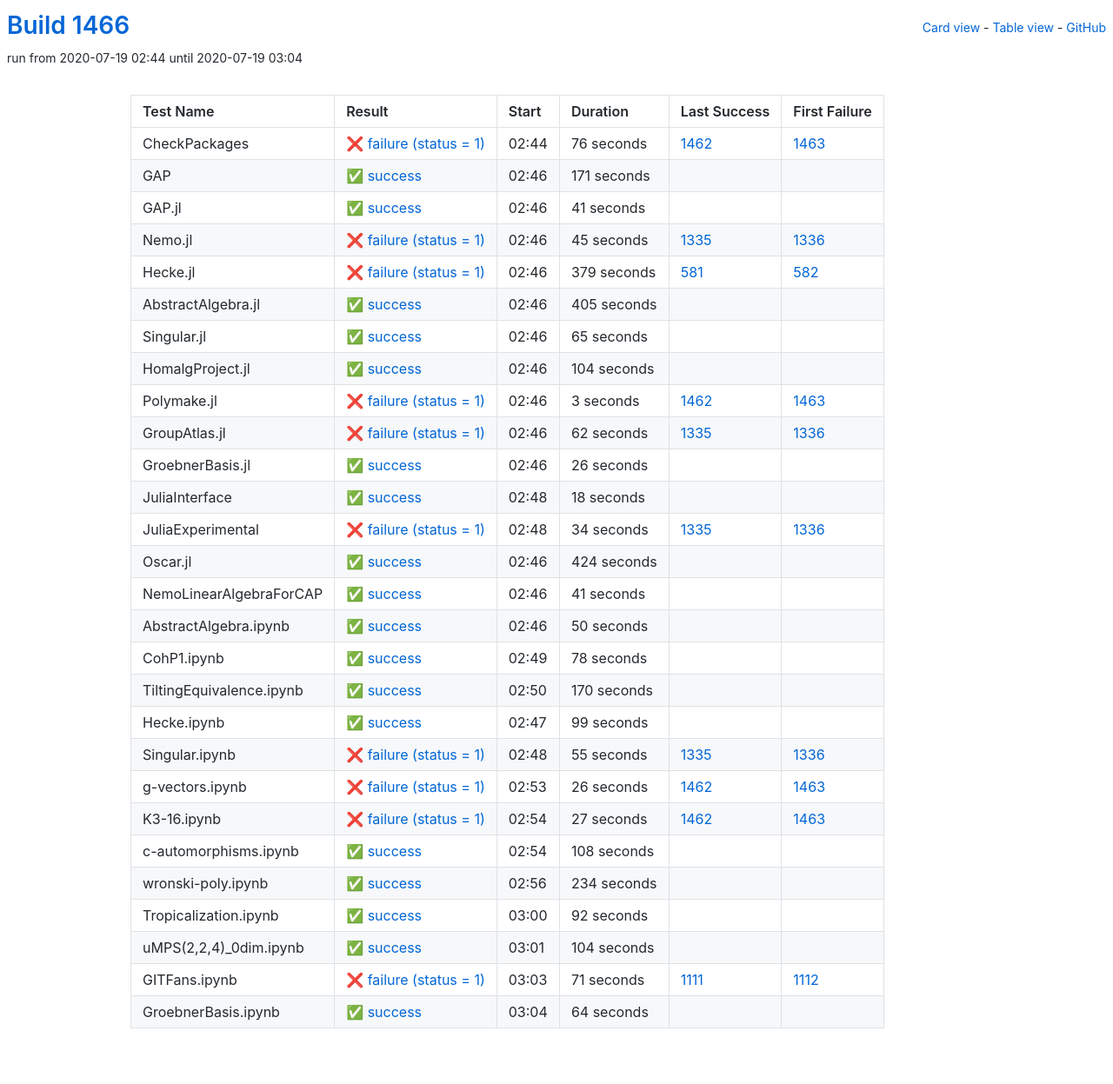
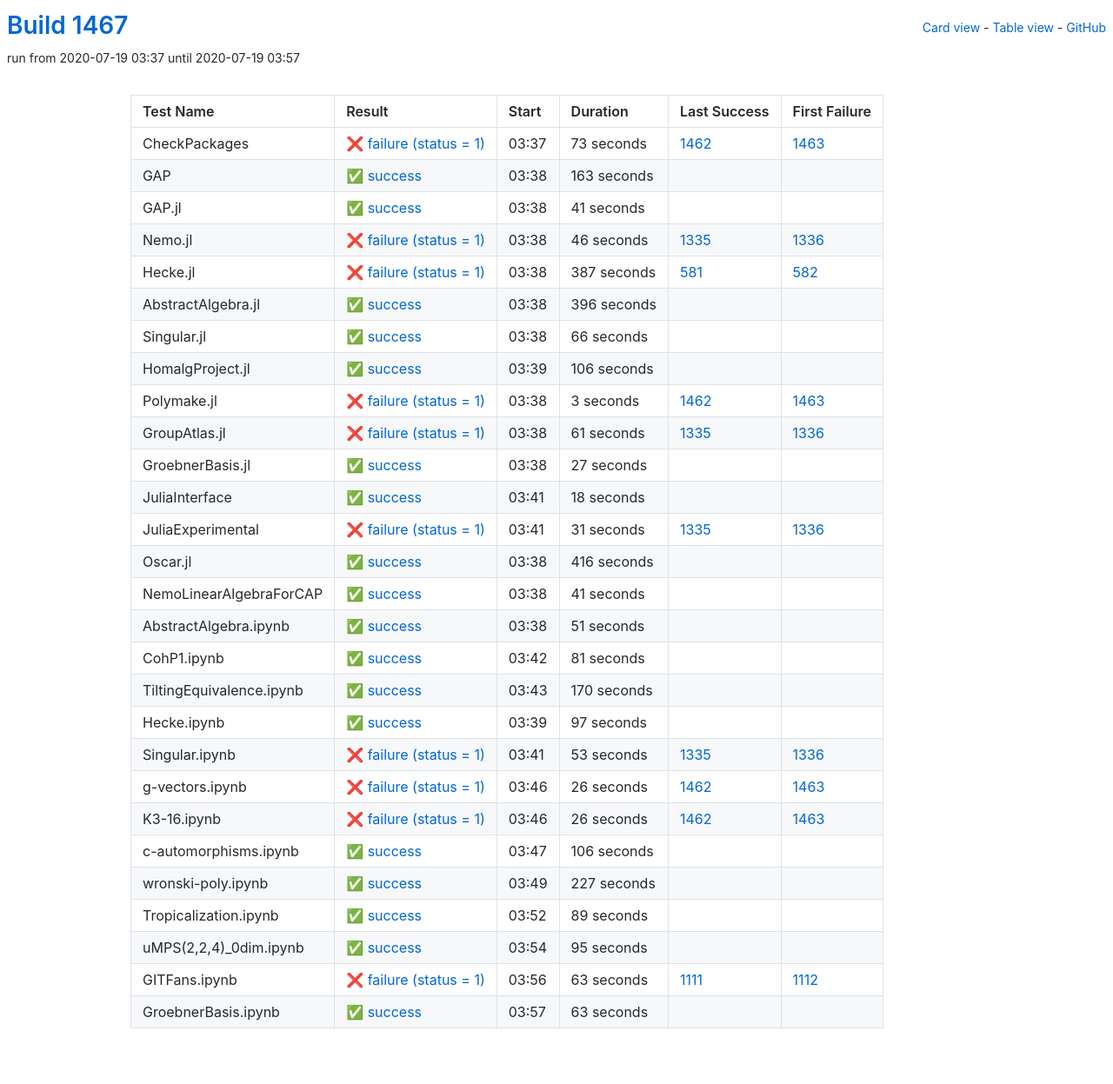
Before and after one commit to oscar-system/oscar-ci-status-1.4, a Jekyll site: the page built from table.html, in a window 1280 px wide. Shown: the whole page at 87% size. Built offline with Jekyll 4.4.1, drawn with Linux system fonts in a browser that asks for light colours.

Commit message:
Build #1467

```diff
--- a/_data/ci.yml
+++ b/_data/ci.yml
@@ -1,6 +1,6 @@
 ---
-build: 1466
-build_url: https://oscarci.mathematik.uni-kl.de/job/oscar-julia-1.4/1466/
+build: 1467
+build_url: https://oscarci.mathematik.uni-kl.de/job/oscar-julia-1.4/1467/
 job: oscar-julia-1.4
 organization: oscar-system
 repo: oscar-ci-status-1.4
@@ -8,32 +8,32 @@ repourl: https://github.com/oscar-system/oscar-ci-status-1.4
 tests:
 - name: CheckPackages
   id: checkpackages
-  log: https://oscarci.mathematik.uni-kl.de/job/oscar-julia-1.4/1466/artifact/logs/build-1466/CheckPackages.log
-  start: 2020-07-19 02:44
+  log: https://oscarci.mathematik.uni-kl.de/job/oscar-julia-1.4/1467/artifact/logs/build-1467/CheckPackages.log
+  start: 2020-07-19 03:37
   success: false
   exitcode: 1
   status: failure
-  duration: 76
+  duration: 73
   last_success: 1462
   last_success_url: https://oscarci.mathematik.uni-kl.de/job/oscar-julia-1.4/1462/
   first_failure: 1463
   first_failure_url: https://oscarci.mathematik.uni-kl.de/job/oscar-julia-1.4/1463/
 - name: GAP
   id: gap
-  log: https://oscarci.mathematik.uni-kl.de/job/oscar-julia-1.4/1466/artifact/logs/build-1466/GAP.log
-  start: 2020-07-19 02:46
+  log: https://oscarci.mathematik.uni-kl.de/job/oscar-julia-1.4/1467/artifact/logs/build-1467/GAP.log
+  start: 2020-07-19 03:38
   success: true
   exitcode: 0
   status: success
-  duration: 171
+  duration: 163
   last_success: false
   last_success_url:
   first_failure: false
   first_failure_url:
 - name: GAP.jl
   id: gap-jl
-  log: https://oscarci.mathematik.uni-kl.de/job/oscar-julia-1.4/1466/artifact/logs/build-1466/GAP.jl.log
-  start: 2020-07-19 02:46
+  log: https://oscarci.mathematik.uni-kl.de/job/oscar-julia-1.4/1467/artifact/logs/build-1467/GAP.jl.log
+  start: 2020-07-19 03:38
   success: true
   exitcode: 0
   status: success
@@ -44,68 +44,68 @@ tests:
   first_failure_url:
 - name: Nemo.jl
   id: nemo-jl
-  log: https://oscarci.mathematik.uni-kl.de/job/oscar-julia-1.4/1466/artifact/logs/build-1466/Nemo.jl.log
-  start: 2020-07-19 02:46
+  log: https://oscarci.mathematik.uni-kl.de/job/oscar-julia-1.4/1467/artifact/logs/build-1467/Nemo.jl.log
+  start: 2020-07-19 03:38
   success: false
   exitcode: 1
   status: failure
-  duration: 45
+  duration: 46
   last_success: 1335
   last_success_url: https://oscarci.mathematik.uni-kl.de/job/oscar-julia-1.4/1335/
   first_failure: 1336
   first_failure_url: https://oscarci.mathematik.uni-kl.de/job/oscar-julia-1.4/1336/
 - name: Hecke.jl
   id: hecke-jl
-  log: https://oscarci.mathematik.uni-kl.de/job/oscar-julia-1.4/1466/artifact/logs/build-1466/Hecke.jl.log
-  start: 2020-07-19 02:46
+  log: https://oscarci.mathematik.uni-kl.de/job/oscar-julia-1.4/1467/artifact/logs/build-1467/Hecke.jl.log
+  start: 2020-07-19 03:38
   success: false
   exitcode: 1
   status: failure
-  duration: 379
+  duration: 387
   last_success: 581
   last_success_url: https://oscarci.mathematik.uni-kl.de/job/oscar-julia-1.4/581/
   first_failure: 582
   first_failure_url: https://oscarci.mathematik.uni-kl.de/job/oscar-julia-1.4/582/
 - name: AbstractAlgebra.jl
   id: abstractalgebra-jl
-  log: https://oscarci.mathematik.uni-kl.de/job/oscar-julia-1.4/1466/artifact/logs/build-1466/AbstractAlgebra.jl.log
-  start: 2020-07-19 02:46
+  log: https://oscarci.mathematik.uni-kl.de/job/oscar-julia-1.4/1467/artifact/logs/build-1467/AbstractAlgebra.jl.log
+  start: 2020-07-19 03:38
   success: true
   exitcode: 0
   status: success
-  duration: 405
+  duration: 396
   last_success: false
   last_success_url:
   first_failure: false
   first_failure_url:
 - name: Singular.jl
   id: singular-jl
-  log: https://oscarci.mathematik.uni-kl.de/job/oscar-julia-1.4/1466/artifact/logs/build-1466/Singular.jl.log
-  start: 2020-07-19 02:46
+  log: https://oscarci.mathematik.uni-kl.de/job/oscar-julia-1.4/1467/artifact/logs/build-1467/Singular.jl.log
+  start: 2020-07-19 03:38
   success: true
   exitcode: 0
   status: success
-  duration: 65
+  duration: 66
   last_success: false
   last_success_url:
   first_failure: false
   first_failure_url:
 - name: HomalgProject.jl
   id: homalgproject-jl
-  log: https://oscarci.mathematik.uni-kl.de/job/oscar-julia-1.4/1466/artifact/logs/build-1466/HomalgProject.jl.log
-  start: 2020-07-19 02:46
+  log: https://oscarci.mathematik.uni-kl.de/job/oscar-julia-1.4/1467/artifact/logs/build-1467/HomalgProject.jl.log
+  start: 2020-07-19 03:39
   success: true
   exitcode: 0
   status: success
-  duration: 104
+  duration: 106
   last_success: false
   last_success_url:
   first_failure: false
   first_failure_url:
 - name: Polymake.jl
   id: polymake-jl
-  log: https://oscarci.mathematik.uni-kl.de/job/oscar-julia-1.4/1466/artifact/logs/build-1466/Polymake.jl.log
-  start: 2020-07-19 02:46
+  log: https://oscarci.mathematik.uni-kl.de/job/oscar-julia-1.4/1467/artifact/logs/build-1467/Polymake.jl.log
+  start: 2020-07-19 03:38
   success: false
   exitcode: 1
   status: failure
@@ -116,32 +116,32 @@ tests:
   first_failure_url: https://oscarci.mathematik.uni-kl.de/job/oscar-julia-1.4/1463/
 - name: GroupAtlas.jl
   id: groupatlas-jl
-  log: https://oscarci.mathematik.uni-kl.de/job/oscar-julia-1.4/1466/artifact/logs/build-1466/GroupAtlas.jl.log
-  start: 2020-07-19 02:46
+  log: https://oscarci.mathematik.uni-kl.de/job/oscar-julia-1.4/1467/artifact/logs/build-1467/GroupAtlas.jl.log
+  start: 2020-07-19 03:38
   success: false
   exitcode: 1
   status: failure
-  duration: 62
+  duration: 61
   last_success: 1335
   last_success_url: https://oscarci.mathematik.uni-kl.de/job/oscar-julia-1.4/1335/
   first_failure: 1336
   first_failure_url: https://oscarci.mathematik.uni-kl.de/job/oscar-julia-1.4/1336/
 - name: GroebnerBasis.jl
   id: groebnerbasis-jl
-  log: https://oscarci.mathematik.uni-kl.de/job/oscar-julia-1.4/1466/artifact/logs/build-1466/GroebnerBasis.jl.log
-  start: 2020-07-19 02:46
+  log: https://oscarci.mathematik.uni-kl.de/job/oscar-julia-1.4/1467/artifact/logs/build-1467/GroebnerBasis.jl.log
+  start: 2020-07-19 03:38
   success: true
   exitcode: 0
   status: success
-  duration: 26
+  duration: 27
   last_success: false
   last_success_url:
   first_failure: false
   first_failure_url:
 - name: JuliaInterface
   id: juliainterface
-  log: https://oscarci.mathematik.uni-kl.de/job/oscar-julia-1.4/1466/artifact/logs/build-1466/JuliaInterface.log
-  start: 2020-07-19 02:48
+  log: https://oscarci.mathematik.uni-kl.de/job/oscar-julia-1.4/1467/artifact/logs/build-1467/JuliaInterface.log
+  start: 2020-07-19 03:41
   success: true
   exitcode: 0
   status: success
@@ -152,32 +152,32 @@ tests:
   first_failure_url:
 - name: JuliaExperimental
   id: juliaexperimental
-  log: https://oscarci.mathematik.uni-kl.de/job/oscar-julia-1.4/1466/artifact/logs/build-1466/JuliaExperimental.log
-  start: 2020-07-19 02:48
+  log: https://oscarci.mathematik.uni-kl.de/job/oscar-julia-1.4/1467/artifact/logs/build-1467/JuliaExperimental.log
+  start: 2020-07-19 03:41
   success: false
   exitcode: 1
   status: failure
-  duration: 34
+  duration: 31
   last_success: 1335
   last_success_url: https://oscarci.mathematik.uni-kl.de/job/oscar-julia-1.4/1335/
   first_failure: 1336
   first_failure_url: https://oscarci.mathematik.uni-kl.de/job/oscar-julia-1.4/1336/
 - name: Oscar.jl
   id: oscar-jl
-  log: https://oscarci.mathematik.uni-kl.de/job/oscar-julia-1.4/1466/artifact/logs/build-1466/Oscar.jl.log
-  start: 2020-07-19 02:46
+  log: https://oscarci.mathematik.uni-kl.de/job/oscar-julia-1.4/1467/artifact/logs/build-1467/Oscar.jl.log
+  start: 2020-07-19 03:38
   success: true
   exitcode: 0
   status: success
-  duration: 424
+  duration: 416
   last_success: false
   last_success_url:
   first_failure: false
   first_failure_url:
 - name: NemoLinearAlgebraForCAP
   id: nemolinearalgebraforcap
-  log: https://oscarci.mathematik.uni-kl.de/job/oscar-julia-1.4/1466/artifact/logs/build-1466/NemoLinearAlgebraForCAP.log
-  start: 2020-07-19 02:46
+  log: https://oscarci.mathematik.uni-kl.de/job/oscar-julia-1.4/1467/artifact/logs/build-1467/NemoLinearAlgebraForCAP.log
+  start: 2020-07-19 03:38
   success: true
   exitcode: 0
   status: success
@@ -188,32 +188,32 @@ tests:
   first_failure_url:
 - name: AbstractAlgebra.ipynb
   id: abstractalgebra-ipynb
-  log: https://oscarci.mathematik.uni-kl.de/job/oscar-julia-1.4/1466/artifact/logs/build-1466/AbstractAlgebra.ipynb.log
-  start: 2020-07-19 02:46
+  log: https://oscarci.mathematik.uni-kl.de/job/oscar-julia-1.4/1467/artifact/logs/build-1467/AbstractAlgebra.ipynb.log
+  start: 2020-07-19 03:38
   success: true
   exitcode: 0
   status: success
-  duration: 50
+  duration: 51
   last_success: false
   last_success_url:
   first_failure: false
   first_failure_url:
 - name: CohP1.ipynb
   id: cohp1-ipynb
-  log: https://oscarci.mathematik.uni-kl.de/job/oscar-julia-1.4/1466/artifact/logs/build-1466/CohP1.ipynb.log
-  start: 2020-07-19 02:49
+  log: https://oscarci.mathematik.uni-kl.de/job/oscar-julia-1.4/1467/artifact/logs/build-1467/CohP1.ipynb.log
+  start: 2020-07-19 03:42
   success: true
   exitcode: 0
   status: success
-  duration: 78
+  duration: 81
   last_success: false
   last_success_url:
   first_failure: false
   first_failure_url:
 - name: TiltingEquivalence.ipynb
   id: tiltingequivalence-ipynb
-  log: https://oscarci.mathematik.uni-kl.de/job/oscar-julia-1.4/1466/artifact/logs/build-1466/TiltingEquivalence.ipynb.log
-  start: 2020-07-19 02:50
+  log: https://oscarci.mathematik.uni-kl.de/job/oscar-julia-1.4/1467/artifact/logs/build-1467/TiltingEquivalence.ipynb.log
+  start: 2020-07-19 03:43
   success: true
   exitcode: 0
   status: success
@@ -224,32 +224,32 @@ tests:
   first_failure_url:
 - name: Hecke.ipynb
   id: hecke-ipynb
-  log: https://oscarci.mathematik.uni-kl.de/job/oscar-julia-1.4/1466/artifact/logs/build-1466/Hecke.ipynb.log
-  start: 2020-07-19 02:47
+  log: https://oscarci.mathematik.uni-kl.de/job/oscar-julia-1.4/1467/artifact/logs/build-1467/Hecke.ipynb.log
+  start: 2020-07-19 03:39
   success: true
   exitcode: 0
   status: success
-  duration: 99
+  duration: 97
   last_success: false
   last_success_url:
   first_failure: false
   first_failure_url:
 - name: Singular.ipynb
   id: singular-ipynb
-  log: https://oscarci.mathematik.uni-kl.de/job/oscar-julia-1.4/1466/artifact/logs/build-1466/Singular.ipynb.log
-  start: 2020-07-19 02:48
+  log: https://oscarci.mathematik.uni-kl.de/job/oscar-julia-1.4/1467/artifact/logs/build-1467/Singular.ipynb.log
+  start: 2020-07-19 03:41
   success: false
   exitcode: 1
   status: failure
-  duration: 55
+  duration: 53
   last_success: 1335
   last_success_url: https://oscarci.mathematik.uni-kl.de/job/oscar-julia-1.4/1335/
   first_failure: 1336
   first_failure_url: https://oscarci.mathematik.uni-kl.de/job/oscar-julia-1.4/1336/
 - name: g-vectors.ipynb
   id: g-vectors-ipynb
-  log: https://oscarci.mathematik.uni-kl.de/job/oscar-julia-1.4/1466/artifact/logs/build-1466/g-vectors.ipynb.log
-  start: 2020-07-19 02:53
+  log: https://oscarci.mathematik.uni-kl.de/job/oscar-julia-1.4/1467/artifact/logs/build-1467/g-vectors.ipynb.log
+  start: 2020-07-19 03:46
   success: false
   exitcode: 1
   status: failure
@@ -260,84 +260,84 @@ tests:
   first_failure_url: https://oscarci.mathematik.uni-kl.de/job/oscar-julia-1.4/1463/
 - name: K3-16.ipynb
   id: k3-16-ipynb
-  log: https://oscarci.mathematik.uni-kl.de/job/oscar-julia-1.4/1466/artifact/logs/build-1466/K3-16.ipynb.log
-  start: 2020-07-19 02:54
+  log: https://oscarci.mathematik.uni-kl.de/job/oscar-julia-1.4/1467/artifact/logs/build-1467/K3-16.ipynb.log
+  start: 2020-07-19 03:46
   success: false
   exitcode: 1
   status: failure
-  duration: 27
+  duration: 26
   last_success: 1462
   last_success_url: https://oscarci.mathematik.uni-kl.de/job/oscar-julia-1.4/1462/
   first_failure: 1463
   first_failure_url: https://oscarci.mathematik.uni-kl.de/job/oscar-julia-1.4/1463/
 - name: c-automorphisms.ipynb
   id: c-automorphisms-ipynb
-  log: https://oscarci.mathematik.uni-kl.de/job/oscar-julia-1.4/1466/artifact/logs/build-1466/c-automorphisms.ipynb.log
-  start: 2020-07-19 02:54
+  log: https://oscarci.mathematik.uni-kl.de/job/oscar-julia-1.4/1467/artifact/logs/build-1467/c-automorphisms.ipynb.log
+  start: 2020-07-19 03:47
   success: true
   exitcode: 0
   status: success
-  duration: 108
+  duration: 106
   last_success: false
   last_success_url:
   first_failure: false
   first_failure_url:
 - name: wronski-poly.ipynb
   id: wronski-poly-ipynb
-  log: https://oscarci.mathematik.uni-kl.de/job/oscar-julia-1.4/1466/artifact/logs/build-1466/wronski-poly.ipynb.log
-  start: 2020-07-19 02:56
+  log: https://oscarci.mathematik.uni-kl.de/job/oscar-julia-1.4/1467/artifact/logs/build-1467/wronski-poly.ipynb.log
+  start: 2020-07-19 03:49
   success: true
   exitcode: 0
   status: success
-  duration: 234
+  duration: 227
   last_success: false
   last_success_url:
   first_failure: false
   first_failure_url:
 - name: Tropicalization.ipynb
   id: tropicalization-ipynb
-  log: https://oscarci.mathematik.uni-kl.de/job/oscar-julia-1.4/1466/artifact/logs/build-1466/Tropicalization.ipynb.log
-  start: 2020-07-19 03:00
+  log: https://oscarci.mathematik.uni-kl.de/job/oscar-julia-1.4/1467/artifact/logs/build-1467/Tropicalization.ipynb.log
+  start: 2020-07-19 03:52
   success: true
   exitcode: 0
   status: success
-  duration: 92
+  duration: 89
   last_success: false
   last_success_url:
   first_failure: false
   first_failure_url:
 - name: uMPS(2,2,4)_0dim.ipynb
   id: umps-2-2-4-0dim-ipynb
-  log: https://oscarci.mathematik.uni-kl.de/job/oscar-julia-1.4/1466/artifact/logs/build-1466/uMPS-2-2-4-_0dim.ipynb.log
-  start: 2020-07-19 03:01
+  log: https://oscarci.mathematik.uni-kl.de/job/oscar-julia-1.4/1467/artifact/logs/build-1467/uMPS-2-2-4-_0dim.ipynb.log
+  start: 2020-07-19 03:54
   success: true
   exitcode: 0
   status: success
-  duration: 104
+  duration: 95
   last_success: false
   last_success_url:
   first_failure: false
   first_failure_url:
 - name: GITFans.ipynb
   id: gitfans-ipynb
-  log: https://oscarci.mathematik.uni-kl.de/job/oscar-julia-1.4/1466/artifact/logs/build-1466/GITFans.ipynb.log
-  start: 2020-07-19 03:03
+  log: https://oscarci.mathematik.uni-kl.de/job/oscar-julia-1.4/1467/artifact/logs/build-1467/GITFans.ipynb.log
+  start: 2020-07-19 03:56
   success: false
   exitcode: 1
   status: failure
-  duration: 71
+  duration: 63
   last_success: 1111
   last_success_url: https://oscarci.mathematik.uni-kl.de/job/oscar-julia-1.4/1111/
   first_failure: 1112
   first_failure_url: https://oscarci.mathematik.uni-kl.de/job/oscar-julia-1.4/1112/
 - name: GroebnerBasis.ipynb
   id: groebnerbasis-ipynb
-  log: https://oscarci.mathematik.uni-kl.de/job/oscar-julia-1.4/1466/artifact/logs/build-1466/GroebnerBasis.ipynb.log
-  start: 2020-07-19 03:04
+  log: https://oscarci.mathematik.uni-kl.de/job/oscar-julia-1.4/1467/artifact/logs/build-1467/GroebnerBasis.ipynb.log
+  start: 2020-07-19 03:57
   success: true
   exitcode: 0
   status: success
-  duration: 64
+  duration: 63
   last_success: false
   last_success_url:
   first_failure: false
```
Also changed, not shown: README.md.
